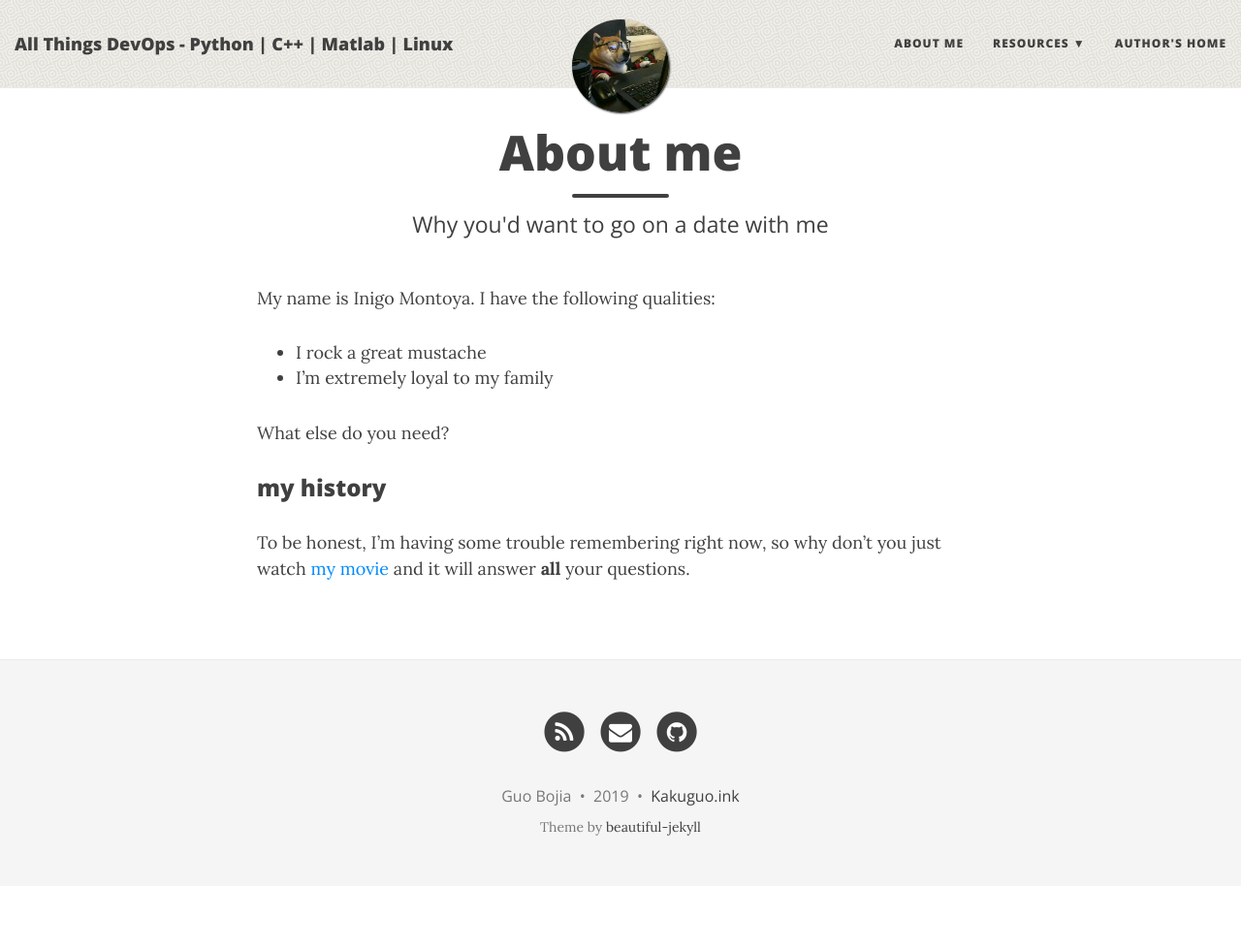
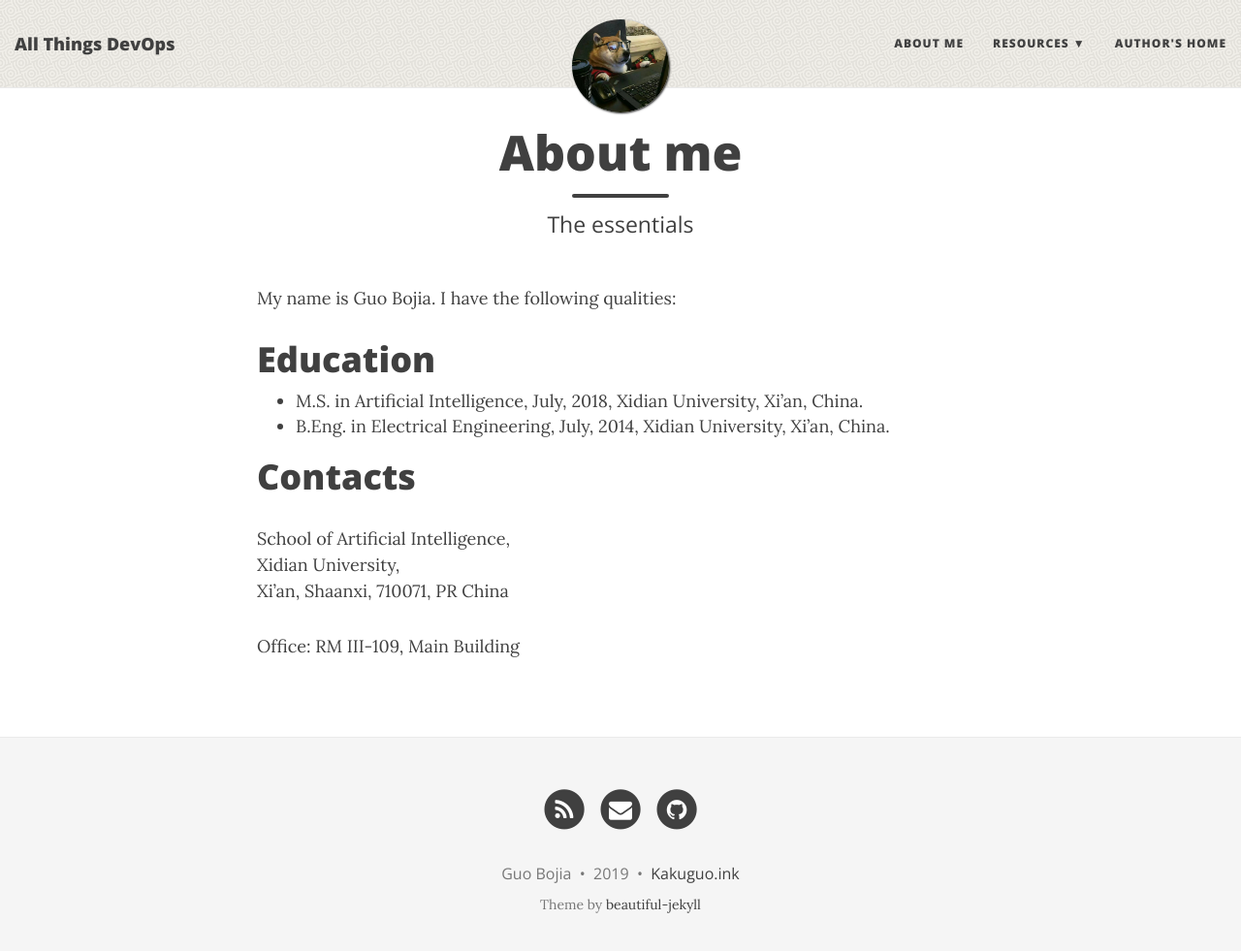
Before and after one commit to Kakuoo/kakuoo.github.io, a Jekyll site: the page built from aboutme.md, in a window 1280 px wide and 994 px high. Shown: the top 981 px of the window at 97% size. Built offline with Jekyll 4.4.1, drawn with Linux system fonts in a browser that asks for light colours; nearby versions of some CDN libraries.

Commit message:
build about me

```diff
--- a/_config.yml
+++ b/_config.yml
@@ -1,10 +1,10 @@
 # --- General options --- #
 
 # Name of website
-title: All Things DevOps - Python | C++ | Matlab | Linux
+title: All Things DevOps #- Python | C++ | Matlab | Linux
 
 # Short description of your site
-description: A virtual proof that I'm awesome
+description: 郭博嘉 要勤奋啊！
 
 # --- Local development options ---
 # If your website is hosted locally rather than on GitHub, then you need to uncomment the next two parameters to set the url and baseurl
--- a/aboutme.md
+++ b/aboutme.md
@@ -1,16 +1,58 @@
 ---
 layout: page
 title: About me
-subtitle: Why you'd want to go on a date with me
+subtitle: The essentials
 ---
 
-My name is Inigo Montoya. I have the following qualities:
+My name is Guo Bojia. I have the following qualities:
 
-- I rock a great mustache
-- I'm extremely loyal to my family
 
-What else do you need?
+Education
+=========
 
-### my history
+- M.S. in Artificial Intelligence, July, 2018, Xidian University, Xi'an, China.
+- B.Eng. in Electrical Engineering, July, 2014, Xidian University, Xi'an, China.
 
-To be honest, I'm having some trouble remembering right now, so why don't you just watch [my movie](http://en.wikipedia.org/wiki/The_Princess_Bride_%28film%29) and it will answer **all** your questions.
+<!-- Employment
+==========
+
+- 2017/11 -- now, Associate Professor, School of Artificial Intelligence, Xidian University, Xi'an, PR China.
+- 2008/07 -- 2017/10, Associate Professor, School of Electronic Engineering, Xidian University, Xi'an, PR China.
+- 2013/12 -- 2015/12, Research Fellow, Moscow Institute of Physics and Technology, Moscow, Russia.
+- 2007/03-2008/06, Lecturer, School of Electronic Engineering, Xidian University, Xi'an, PR China.
+
+Projects
+========
+
+- 2016/01 -- 2019/12, Visual Saliency Analysis for Binocular and Motion Images under the Framework of Solving Inverse Problem, funded by National Natural Science Foundation of China.
+- 2009/01 -- 2011/12, Tracking and Motion Analysis of Articulated Objects based on Manifold Learning, funded by National Natural Science Foundation of China.
+
+Research Interests
+==================
+
+- Human visual system
+  - Mechanism and computational modeling (e.g., saliency estimation)
+  - Geometry perception
+  - Bio-inspired visual recognition
+- Machine Learning and Data Science
+  - Deep Learning
+  - Evolutionary Automatic Maching Learning
+  - Reinforcement Learning
+  - Power Prediction for New Energy
+  - Knowledge Discovery
+- Image and video understanding
+  - Image representation (e.g. sparse coding, autoencoder, bag-of-words)
+  - Motion estimation, analysis, and applications
+  - Articulated objects tracking
+  - Screen Contents Understanding
+  - Visual Surveillance
+- Optimization and applications -->
+
+Contacts
+========
+<!-- PO Box 134\# <br> 邮政信箱 post office -->
+School of Artificial Intelligence,<br>
+Xidian University,<br>
+Xi'an, Shaanxi, 710071, PR China
+
+Office: RM III-109, Main Building
```
